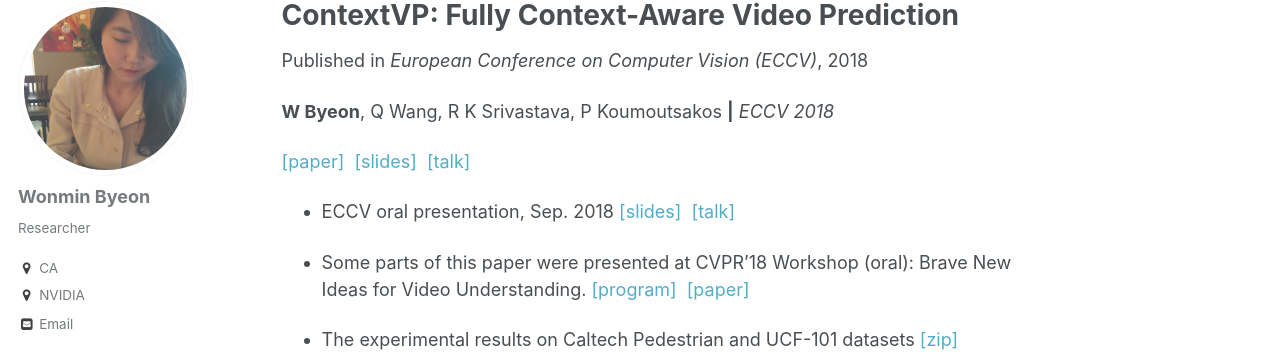
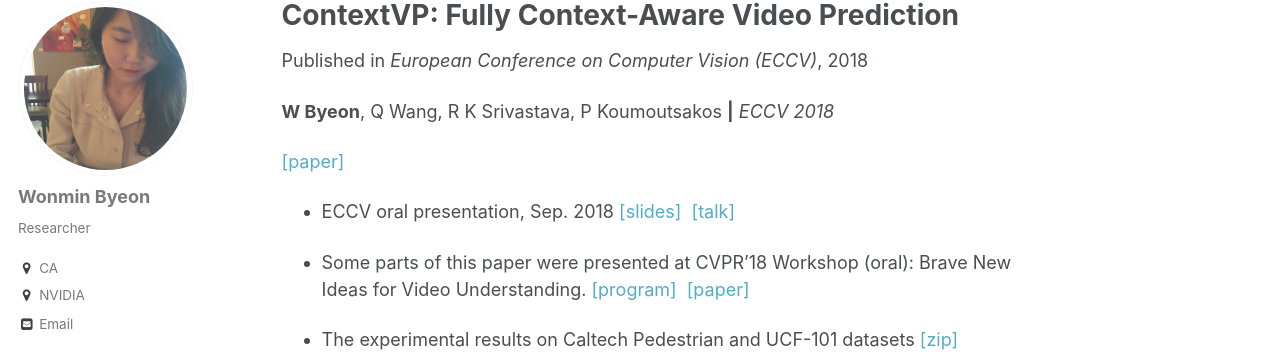
Before and after one commit to wonmin-byeon/wonmin-byeon.github.io, a Jekyll site: the page built from _publications/2018-eccv.md, in a window 1280 px wide and 900 px high. Shown: the part 117-469 px from the top of the window. Built offline with Jekyll 4.4.1, drawn with Linux system fonts in a browser that asks for light colours.

Commit message:
contextvp page edit

```diff
--- a/_publications/2018-eccv.md
+++ b/_publications/2018-eccv.md
@@ -7,8 +7,9 @@ venue: 'European Conference on Computer Vision (ECCV)'
 citation: '<b>W Byeon</b>, Q Wang, R K Srivastava, P Koumoutsakos <b>|</b> <i>ECCV 2018</i> '
 paperurl: 'http://openaccess.thecvf.com/content_ECCV_2018/papers/Wonmin_Byeon_ContextVP_Fully_Context-Aware_ECCV_2018_paper.pdf'
 ---
-[[paper]](http://openaccess.thecvf.com/content_ECCV_2018/papers/Wonmin_Byeon_ContextVP_Fully_Context-Aware_ECCV_2018_paper.pdf) &nbsp;[[slides]](http://wonmin-byeon.github.io/files/byeon-contextvp-eccv18-oral.pdf) &nbsp;[[talk]](https://www.youtube.com/watch?time_continue=431&v=9ncoStGl4VA)
-
+[[paper]](http://openaccess.thecvf.com/content_ECCV_2018/papers/Wonmin_Byeon_ContextVP_Fully_Context-Aware_ECCV_2018_paper.pdf)
+<!-- &nbsp;[[slides]](http://wonmin-byeon.github.io/files/byeon-contextvp-eccv18-oral.pdf) &nbsp;[[talk]](https://www.youtube.com/watch?time_continue=431&v=9ncoStGl4VA)
+ -->
 * ECCV oral presentation, Sep. 2018 [[slides]](http://wonmin-byeon.github.io/files/byeon-contextvp-eccv18-oral.pdf) &nbsp;[[talk]](https://www.youtube.com/watch?time_continue=431&v=9ncoStGl4VA)
 
 * Some parts of this paper were presented at CVPR'18 Workshop (oral): Brave New Ideas for Video Understanding. [[program]](https://bivu2018.github.io/#program) &nbsp;[[paper]](http://openaccess.thecvf.com/content_cvpr_2018_workshops/papers/w19/Byeon_ContextVP_Fully_Context-Aware_CVPR_2018_paper.pdf)
```
